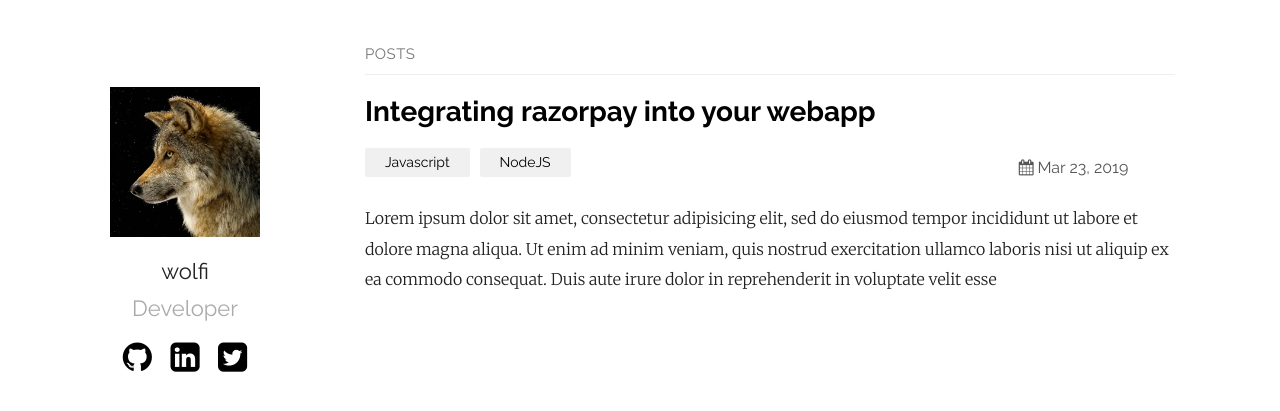
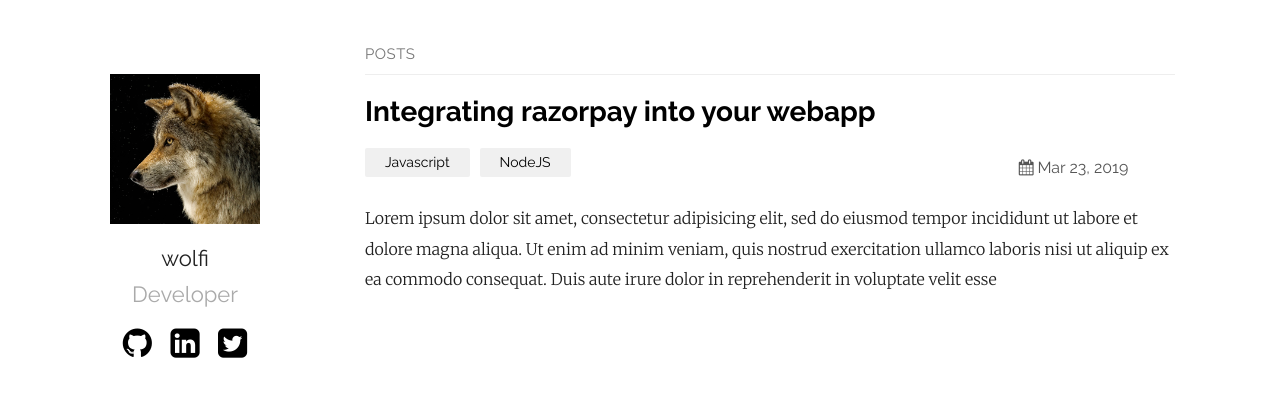
Before and after one commit to dunward/blog, a Jekyll site: the page built from index.md, in a window 1280 px wide. Shown: the top 411 px of the page. Built offline with Jekyll 4.4.1, drawn with Linux system fonts in a browser that asks for light colours.

Commit message:
fix: Fix about position

```diff
--- a/_sass/plain.scss
+++ b/_sass/plain.scss
@@ -70,7 +70,7 @@ main {
 	.about {
 		display: flex;
 		height: 100vh;
-		padding-bottom: 47vh;
+		padding-bottom: 50vh;
 		@media screen and (max-width: $mobileW) {
 			height: auto;
 			padding: 10vh 0;
```
